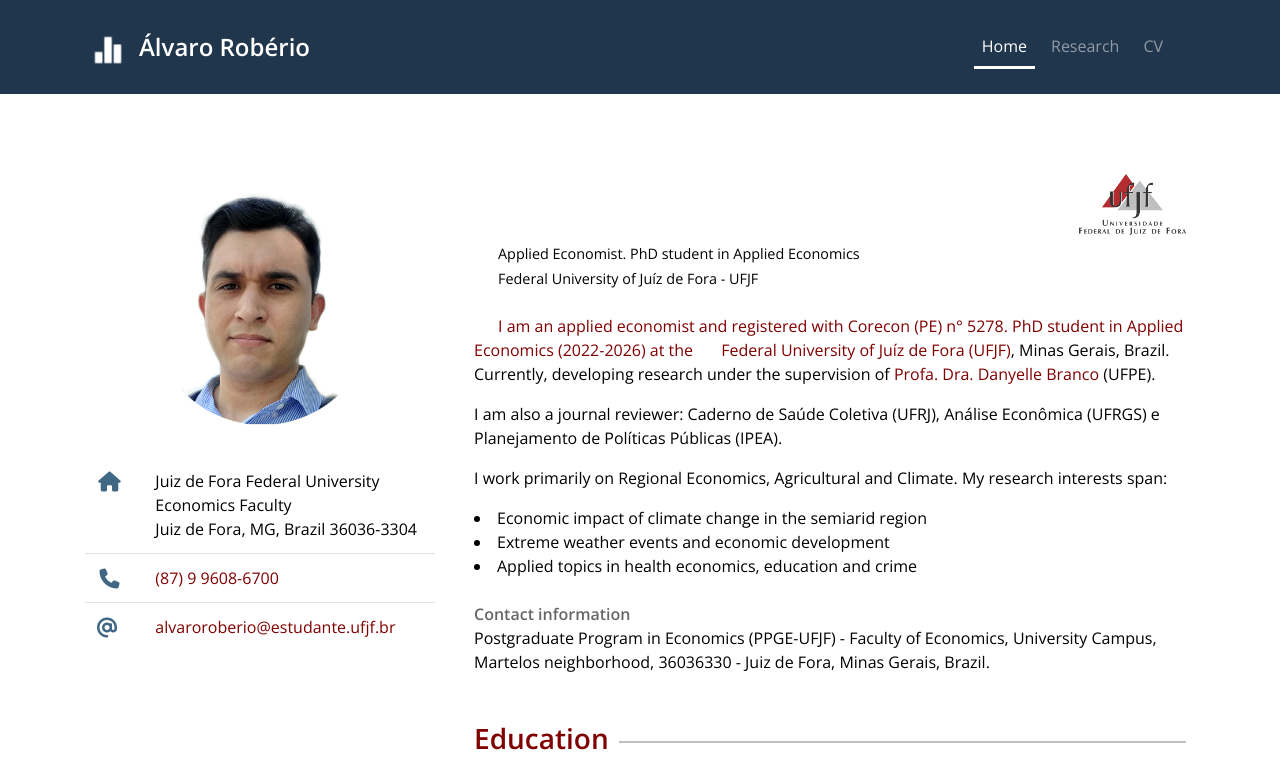
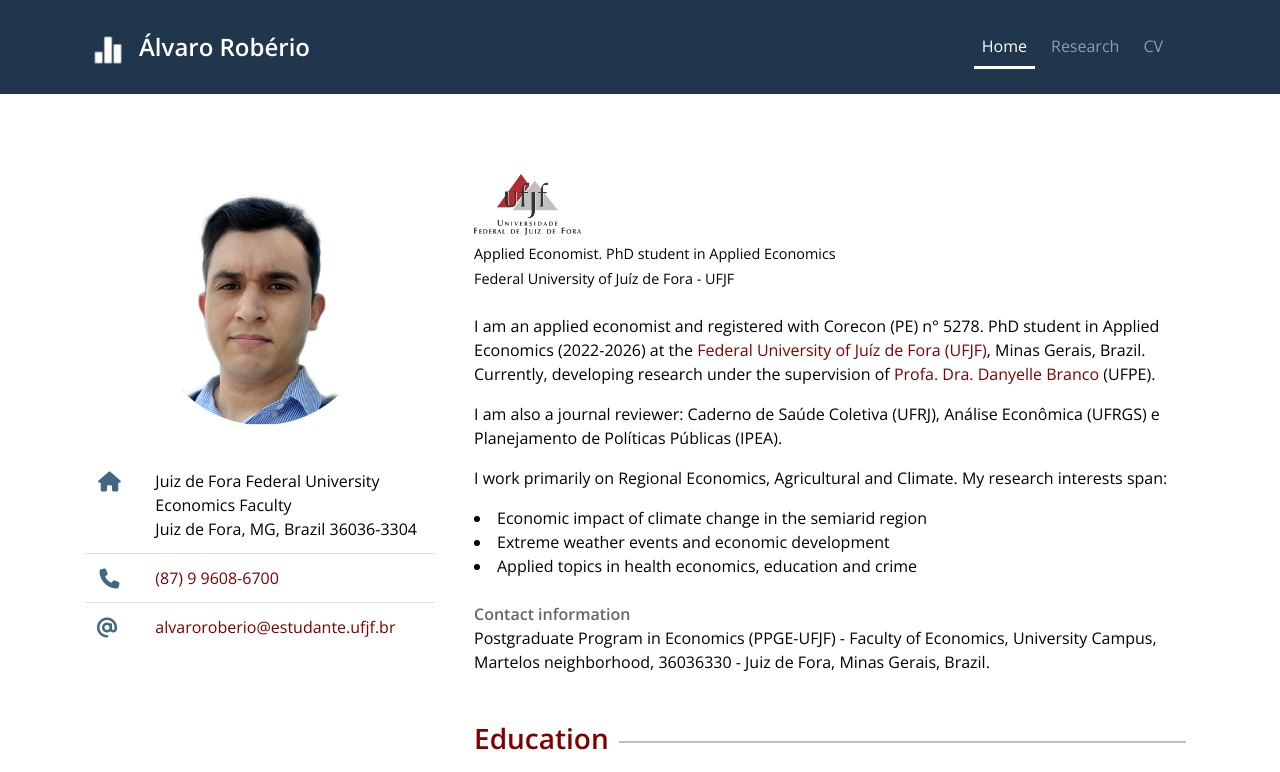
Before and after one commit to alvaroroberio/alvaroroberio.github.io, a plain HTML site: page index.html in a window 1280 px wide. Shown: the top 772 px of the page. Drawn offline with nearby package versions, Linux system fonts and the light colour scheme.

Commit message:
Update index.html

```diff
--- a/index.html
+++ b/index.html
@@ -70,7 +70,7 @@
       <!-- col-sm-4 -->
     <div class="col-sm-8 px-4">
       <div style="display:inline-block;vertical-align:top;">
-<a class="col-sm-8 px-4" href="index.html"> <img src="img/logo-ufjf.png" width="15%" align="right">
+ <img src="img/logo-ufjf.png" width="15%" align="left">
 </div>
 <div style="display:inline-block;">
 <p class="position-title mt-2 mb-1"> Applied Economist. PhD student in Applied Economics </p>
```
